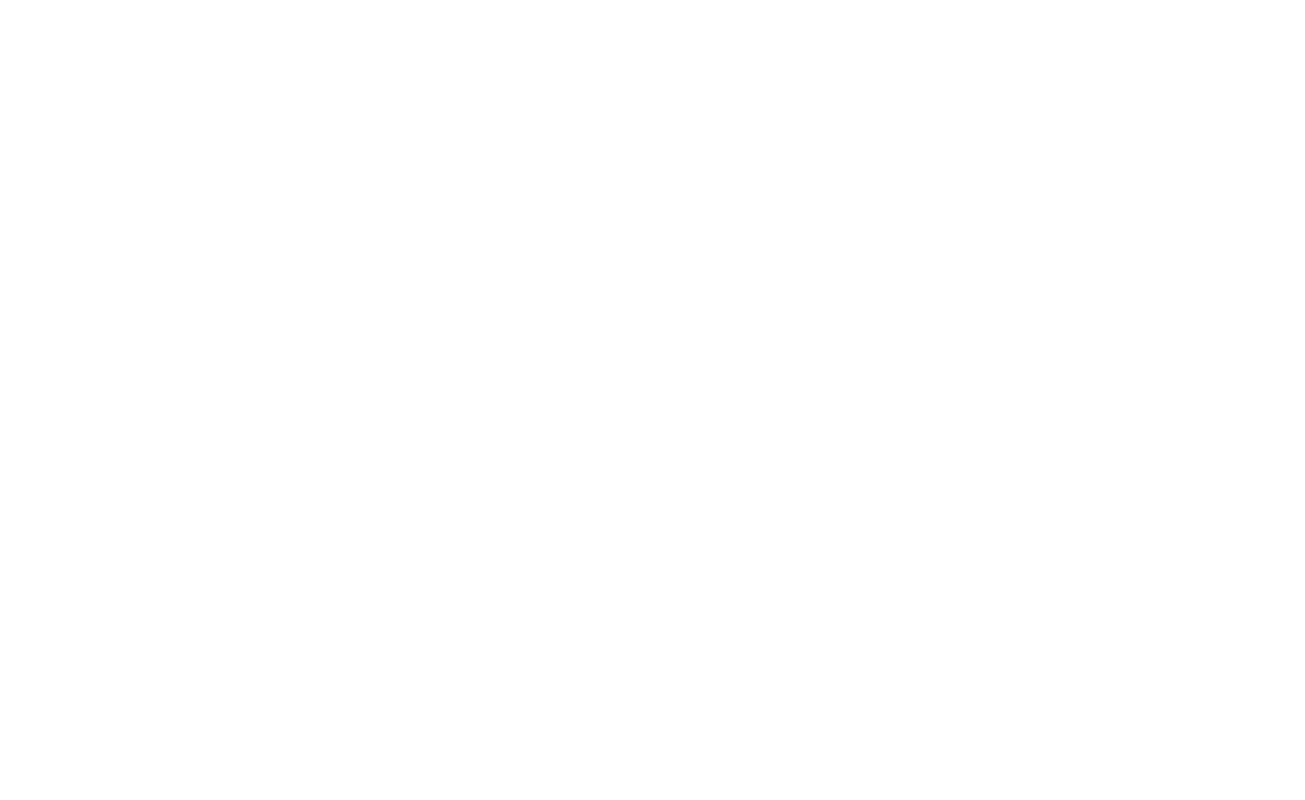
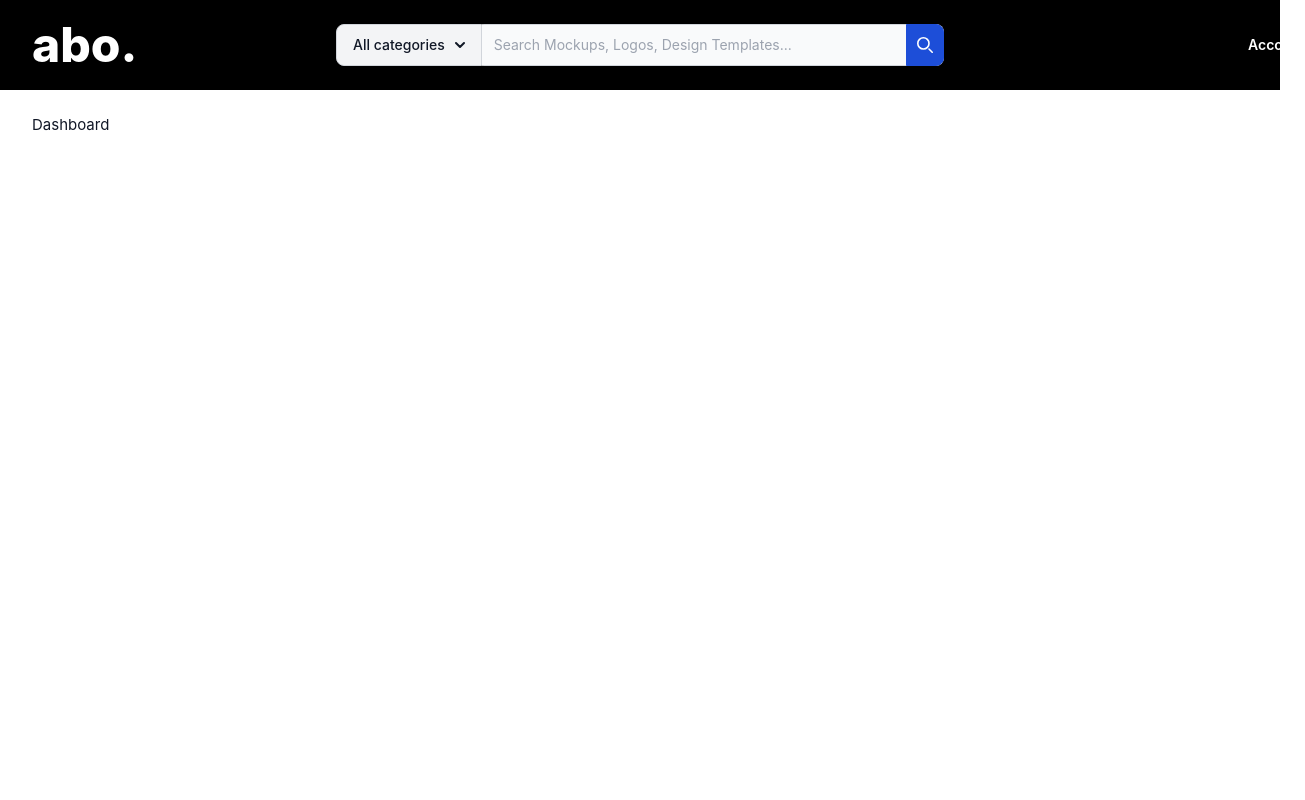
Before and after one commit to ScriptoWhisp/abomarket-marketplace-frontend, a Vue app: page /user in a window 1280 px wide. Before the commit this address had no page. Shown: the top 800 px of the page, 1305 px wide, since content can reach past the window. Built offline with nearby package versions, Linux system fonts and the light colour scheme.

Commit message:
added first variation of page of product and also some stuff from branch #4

```diff
--- a/src/components/Header.vue
+++ b/src/components/Header.vue
@@ -1,23 +1,25 @@
 <template>
   <div id="header">
-    <nav class="mx-auto flex max-w-7xl items-center justify-between p-6 lg:px-8" aria-label="Global">
-      <div class="flex lg:flex-1 items-center">
+    <nav class="mx-auto flex max-w-7xl items-center justify-between p-6 lg:px-8">
+      <div class="hidden lg:flex justify-left items-center">
         <router-link to="/" class="absolute font-extrabold text-white text-5xl">abo.</router-link>
       </div>
-      <div class="flex lg:hidden">
+      <div class="justify-self-center items-center lg:w-1/2 w-full">
+        <SearchBar/>
+      </div>
+      <div class="hidden lg:flex justify-right items-center">
+        <router-link to="/" class="absolute text-sm font-semibold text-white">Account</router-link>
+      </div>
+
+      <div class="pl-2 flex lg:hidden">
         <button type="button" class="-m-2.5 inline-flex items-center justify-center rounded-md p-2.5 text-white" @click="mobileMenuOpen = true">
           <span class="sr-only">Open main menu</span>
           <Bars3Icon class="h-6 w-6" aria-hidden="true" />
         </button>
       </div>
-      <PopoverGroup class="hidden lg:flex lg:gap-x-12">
+    </nav>
 
-        <router-link to="/" class="text-sm font-semibold leading-6 text-white">placeholder</router-link>
-        <router-link to="/" class="text-sm font-semibold leading-6 text-white">placeholder</router-link>
-        <router-link to="/" class="text-sm font-semibold leading-6 text-white">placeholder</router-link>
-      </PopoverGroup>
-    </nav>
-    <Dialog class="lg:hidden" @close="mobileMenuOpen = false" :open="mobileMenuOpen">
+      <Dialog class="lg:hidden" @close="mobileMenuOpen = false" :open="mobileMenuOpen">
       <div class="fixed inset-0 z-10" />
       <DialogPanel class="fixed inset-y-0 right-0 z-10 w-full overflow-y-auto bg-white px-6 py-6 sm:max-w-sm sm:ring-1 sm:ring-gray-900/10">
         <div class="flex items-center justify-between">
@@ -54,6 +56,7 @@ import {
   Bars3Icon,
   XMarkIcon,
 } from '@heroicons/vue/24/outline'
+import SearchBar from '@/components/SearchBar.vue'
 
 
 
--- a/src/components/ProductList.vue
+++ b/src/components/ProductList.vue
@@ -58,7 +58,7 @@ onMounted(fetchProducts);
 
       <div v-else>
         <div class="grid grid-cols-1 gap-x-6 gap-y-10 sm:grid-cols-2 lg:grid-cols-3 xl:grid-cols-4 xl:gap-x-8">
-          <a v-for="product in products" :key="product.id" :href="product.href" class="group">
+          <a v-for="product in products" :key="product.id" :href="'/product/' + product.id" class="group">
 
             <div class="aspect-h-1 aspect-w-1 w-full overflow-hidden rounded-lg bg-gray-200 xl:aspect-h-8 xl:aspect-w-7">
               <img :src="productImg" :alt="productImg" class="h-full w-full object-cover object-center group-hover:opacity-75" />
--- /dev/null
+++ b/src/components/SearchBar.vue
@@ -0,0 +1,41 @@
+<script setup>
+
+</script>
+
+<template>
+
+  <form>
+    <div class="flex">
+      <label for="search-dropdown" class="text-sm font-medium text-gray-900 sr-only dark:text-white">Your Email</label>
+      <button id="dropdown-button" data-dropdown-toggle="dropdown" class="flex-shrink-0 z-10 inline-flex items-center py-2.5 px-4 text-sm font-medium text-center text-gray-900 bg-gray-100 border border-gray-300 rounded-s-lg hover:bg-gray-200 focus:ring-4 focus:outline-none focus:ring-gray-100 dark:bg-gray-700 dark:hover:bg-gray-600 dark:focus:ring-gray-700 dark:text-white dark:border-gray-600" type="button">All categories <svg class="w-2.5 h-2.5 ms-2.5" aria-hidden="true" xmlns="http://www.w3.org/2000/svg" fill="none" viewBox="0 0 10 6">
+        <path stroke="currentColor" stroke-linecap="round" stroke-linejoin="round" stroke-width="2" d="m1 1 4 4 4-4"/>
+      </svg></button>
+      <div id="dropdown" class="z-10 hidden bg-white divide-y divide-gray-100 rounded-lg shadow w-44 dark:bg-gray-700">
+        <ul class="py-2 text-sm text-gray-700 dark:text-gray-200" aria-labelledby="dropdown-button">
+          <li>
+            <button type="button" class="inline-flex w-full px-4 py-2 hover:bg-gray-100 dark:hover:bg-gray-600 dark:hover:text-white">Mockups</button>
+          </li>
+          <li>
+            <button type="button" class="inline-flex w-full px-4 py-2 hover:bg-gray-100 dark:hover:bg-gray-600 dark:hover:text-white">Templates</button>
+          </li>
+          <li>
+            <button type="button" class="inline-flex w-full px-4 py-2 hover:bg-gray-100 dark:hover:bg-gray-600 dark:hover:text-white">Design</button>
+          </li>
+          <li>
+            <button type="button" class="inline-flex w-full px-4 py-2 hover:bg-gray-100 dark:hover:bg-gray-600 dark:hover:text-white">Logos</button>
+          </li>
+        </ul>
+      </div>
+      <div class="relative w-full">
+        <input type="search" id="search-dropdown" class="block p-2.5 w-full z-20 text-sm text-gray-900 bg-gray-50 rounded-e-lg border-s-gray-50 border-s-2 border border-gray-300 focus:ring-blue-500 focus:border-blue-500 dark:bg-gray-700 dark:border-s-gray-700  dark:border-gray-600 dark:placeholder-gray-400 dark:text-white dark:focus:border-blue-500" placeholder="Search Mockups, Logos, Design Templates..." required />
+        <button type="submit" class="absolute top-0 end-0 p-2.5 text-sm font-medium h-full text-white bg-blue-700 rounded-e-lg border border-blue-700 hover:bg-blue-800 focus:ring-4 focus:outline-none focus:ring-blue-300 dark:bg-blue-600 dark:hover:bg-blue-700 dark:focus:ring-blue-800">
+          <svg class="w-4 h-4" aria-hidden="true" xmlns="http://www.w3.org/2000/svg" fill="none" viewBox="0 0 20 20">
+            <path stroke="currentColor" stroke-linecap="round" stroke-linejoin="round" stroke-width="2" d="m19 19-4-4m0-7A7 7 0 1 1 1 8a7 7 0 0 1 14 0Z"/>
+          </svg>
+          <span class="sr-only">Search</span>
+        </button>
+      </div>
+    </div>
+  </form>
+
+</template>
--- a/src/router/index.js
+++ b/src/router/index.js
@@ -3,6 +3,8 @@ import { createRouter, createWebHistory } from 'vue-router';
 import Home from '@/views/Home.vue';
 import About from '@/views/About.vue';
 import Login from '@/views/Login.vue';
+import UserPage from "@/views/UserPage.vue";
+import ProductPage from "@/views/ProductPage.vue";
 
 const routes = [
     {
@@ -19,6 +21,17 @@ const routes = [
         path: '/about',
         name: 'About',
         component: About
+    },
+    {
+        path: '/user',
+        name: 'User',
+        component: UserPage
+    },
+    {
+        path: '/product/:id',
+        name: 'Product',
+        component: ProductPage,
+        props: true
     }
 ];
 
--- /dev/null
+++ b/src/views/ProductPage.vue
@@ -0,0 +1,76 @@
+<script setup>
+import HeaderPopover from "@/components/Header.vue";
+import {onMounted, ref} from "vue";
+import axios from "axios";
+
+const props = defineProps({
+  id: String
+});
+
+const product = ref({});
+const category = ref("");
+const seller = ref({});
+const productImg = 'https://www.diskmat.ee/raamat12.gif'
+const error = ref('');
+
+
+const fetchProduct = async () => {
+  try {
+    const response = await axios.get(`/api/products/${props.id}`);
+    console.log(response);
+    product.value = response.data;
+
+    await fetchCategory();
+    await fetchSellerName();
+  } catch (err) {
+    error.value = 'Error fetching products: ' + err.message;
+  }
+};
+
+const fetchCategory = async () => {
+  try {
+    const response = await axios.get(`/api/categories/${product.value.categoryId}`);
+    console.log(response);
+    category.value = response.data.name;
+  } catch (err) {
+    error.value = 'Error fetching products: ' + err.message;
+  }
+};
+
+
+const fetchSellerName = async () => {
+  try {
+    const response = await axios.get(`/api/users/${product.value.sellerId}`);
+    console.log(response);
+    seller.value = response.data;
+  } catch (err) {
+    error.value = 'Error fetching products: ' + err.message;
+  }
+};
+
+
+onMounted(fetchProduct);
+</script>
+
+<template>
+  <header class="bg-black w-full">
+    <HeaderPopover/>
+  </header>
+
+
+  <body>
+  <div class="w-10/12 m-auto">
+    <img class="inline h-auto w-1/2" :src="productImg" alt="description">
+    <h2 class="text-black text-5xl ml-20 mb-10">{{product.name}}</h2>
+    <h3 class="text-black text-4xl ml-20 mb-10">Category: {{category}}</h3>
+    <h4 class="text-black text-4xl ml-20 mb-10">Seller: {{seller.firstName}} </h4>
+    <h5 class="text-black text-4xl ml-20 mb-10 w-3/12">Price: {{product.price}}</h5>
+    <p class="text-black text-2xl ml-20 mb-10">{{product.description}}</p>
+  </div>
+
+  </body>
+</template>
+
+<style scoped>
+
+</style>
--- /dev/null
+++ b/src/views/UserPage.vue
@@ -0,0 +1,39 @@
+<script setup>
+
+import HeaderPopover from "@/components/Header.vue";
+import Footer from "@/components/Footer.vue";
+
+let sectionId = 0;
+
+
+</script>
+
+<template>
+
+
+  <header class="bg-black w-full">
+    <HeaderPopover/>
+  </header>
+
+
+  <body>
+  <aside id="default-sidebar" class="w-64 h-screen transition-transform -translate-x-full sm:translate-x-0" aria-label="Sidebar">
+    <div class="h-full px-3 py-4 overflow-y-auto bg-white">
+      <ul class="space-y-2 font-medium">
+        <li>
+          <a href="#" class="flex items-center p-2 text-gray-900 rounded-lg focus:bg-gray-300 hover:bg-gray-300 group">
+            <span class="ms-3">Dashboard</span>
+          </a>
+        </li>
+      </ul>
+    </div>
+  </aside>
+  </body>
+
+
+  <footer>
+    <Footer/>
+  </footer>
+
+
+</template>
```
